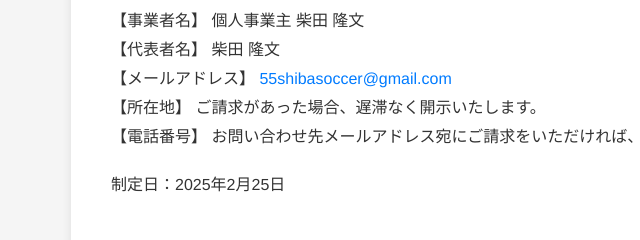
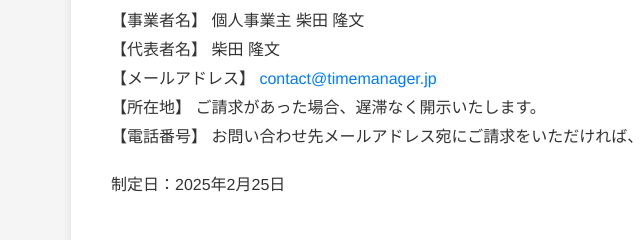
Before and after one commit to taka-sigure/timemanager-jp, a plain HTML site: page privacy.html in a window 1280 px wide. Shown: the part 2502-2742 px from the top of the page, 119-759 px from the left. Drawn offline with Linux system fonts and the light colour scheme.

Commit message:
contact用のメアド修正

```diff
--- a/privacy.html
+++ b/privacy.html
@@ -211,7 +211,7 @@
         本ポリシーに関するお問い合わせは、以下の窓口までご連絡ください。<br><br>
         【事業者名】 個人事業主 柴田 隆文<br>
         【代表者名】 柴田 隆文<br>
-        【メールアドレス】 <a href="mailto:55shibasoccer@gmail.com">55shibasoccer@gmail.com</a><br>
+        【メールアドレス】 <a href="mailto:contact@timemanager.jp">contact@timemanager.jp</a><br>
         【所在地】 ご請求があった場合、遅滞なく開示いたします。<br>
         【電話番号】 お問い合わせ先メールアドレス宛にご請求をいただければ、遅滞なく開示いたします。
       </p>
```
Also changed, not shown: legal.html (+1 -1 lines).
